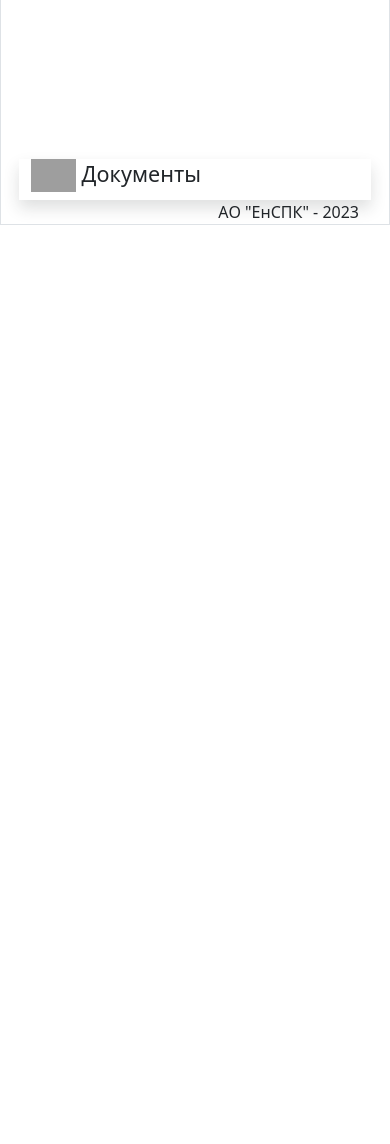
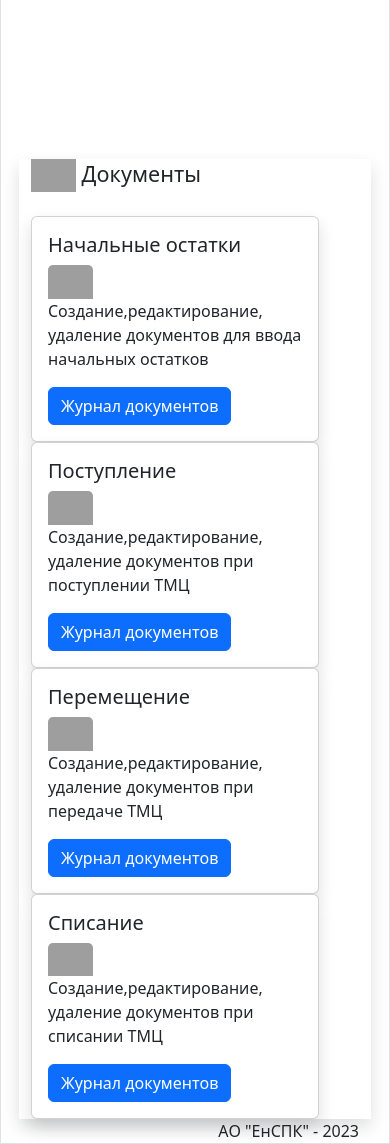
Before and after one commit to Pisych72/WRH, a Django app: page /docs/ in a window 390 px wide. Shown: the part 672-1816 px from the top of the page. Before the commit the page ends 897 px from the top, so only its background shows below. Run offline with Django 3.2, Linux system fonts and the light colour scheme; some libraries are stand-ins or nearby versions; grey boxes are pictures that could not be loaded.

Commit message:
Страницы меню

```diff
--- a/whr/store/templates/store/Menu/Docs.html
+++ b/whr/store/templates/store/Menu/Docs.html
@@ -1,5 +1,69 @@
 {% extends 'store/menu.html' %}
 {% load static %}
 {% block DataArea %}
-<h4 class=" float=left"> <img src="{% static '/images/report3.png' %}" class="miniature"> Документы</h4>
+<h4 class="mb-4"> <img src="{% static '/images/report3.png' %}" class="miniature"> Документы</h4>
+
+<div class="row ">
+
+<div class="col-md-3">
+    <div class="card shadow" style="width: 18rem;">
+    <div class="card-body">
+    <h5 class="card-title">Начальные остатки</h5>
+     <img class="card-img-top miniature" src="{% static '/images/report3.png' %}" >
+    <p class="card-text">Создание,редактирование, удаление документов для ввода начальных остатков</p>
+    <a href="#" class="btn btn-primary">Журнал документов</a>
+    </div>
+    </div>
+</div>
+
+<div class="col-md-3">
+    <div class="card shadow" style="width: 18rem;">
+    <div class="card-body">
+    <h5 class="card-title">Поступление</h5>
+     <img class="card-img-top miniature" src="{% static '/images/report3.png' %}" >
+    <p class="card-text">Создание,редактирование, удаление документов при поступлении ТМЦ</p>
+    <a href="#" class="btn btn-primary">Журнал документов</a>
+    </div>
+    </div>
+</div>
+
+<div class="col-md-3">
+    <div class="card shadow" style="width: 18rem;">
+    <div class="card-body">
+    <h5 class="card-title">Перемещение</h5>
+     <img class="card-img-top miniature" src="{% static '/images/report3.png' %}" >
+    <p class="card-text">Создание,редактирование, удаление документов при передаче ТМЦ</p>
+    <a href="#" class="btn btn-primary">Журнал документов</a>
+    </div>
+    </div>
+</div>
+
+<div class="col-md-3">
+    <div class="card shadow" style="width: 18rem;">
+    <div class="card-body">
+    <h5 class="card-title">Списание</h5>
+     <img class="card-img-top miniature" src="{% static '/images/report3.png' %}" >
+    <p class="card-text">Создание,редактирование, удаление документов при списании ТМЦ</p>
+    <a href="#" class="btn btn-primary">Журнал документов</a>
+    </div>
+    </div>
+</div>
+
+</div>
+
+
+
+
+
+
+
+
+
+
+
+
+
+
+
+
 {% endblock DataArea %}
--- a/whr/store/templates/store/Menu/OperMenu.html
+++ /dev/null
@@ -1,5 +0,0 @@
-{% extends 'store/menu.html' %}
-{% load static %}
-{% block DataArea %}
-<h4 class=" float=left"> <img src="{% static '/images/report5.png' %}" class="miniature"> Операции</h4>
-{% endblock DataArea %}
--- /dev/null
+++ b/whr/store/templates/store/Menu/ReportMenu.html
@@ -0,0 +1,5 @@
+{% extends 'store/menu.html' %}
+{% load static %}
+{% block DataArea %}
+<h4 class=" float=left"> <img src="{% static '/images/report4.png' %}" class="miniature"> Отчеты</h4>
+{% endblock DataArea %}
--- a/whr/store/templates/store/menu.html
+++ b/whr/store/templates/store/menu.html
@@ -5,9 +5,9 @@
 {% if request.user.username == "Кладовщик" %}
 
 <a href="{% url 'DocMenu' %}" class="btn btn-light border border-white  nav-link mb-2 shadow  ">Документы</a>
-<a href="{% url 'OperMenu' %}" class="btn btn-light border border-white  nav-link mb-2 shadow ">Операции</a>
-<a href="#" class="btn btn-light border border-white  nav-link mb-2 shadow ">Отчеты</a>
-<a href="#" class="btn btn-light border border-white  nav-link mb-1 shadow ">Справочники</a>
+
+<a href="{% url 'ReportMenu' %}" class="btn btn-light border border-white  nav-link mb-2 shadow ">Отчеты</a>
+<a href="{% url 'SpravMenu' %}" class="btn btn-light border border-white  nav-link mb-1 shadow ">Справочники</a>
 
 {% else %}
  <a href="#" class="btn btn-light border border-white  nav-link mb-2 shadow ">Отчеты</a>
--- a/whr/store/urls.py
+++ b/whr/store/urls.py
@@ -7,6 +7,7 @@ urlpatterns=[
    path('main/',index,name='home'),
    path('out/',UserOut,name='UserOut'),
    path ('docs/',DocMenu,name='DocMenu'),
-   path ('oper/',OperMenu,name='OperMenu'),
+   path ('sprav/',SpravMenu,name='SpravMenu'),
+   path('report/', ReportMenu, name='ReportMenu'),
 
 ]
--- a/whr/store/views.py
+++ b/whr/store/views.py
@@ -14,14 +14,17 @@ from .models import *
 # Create your views here.
 
 def index(request):
-   return render(request, 'store/menu.html' )
+   return render(request, 'store/menu.html',{'title':'Центральный склад'} )
 
 
 def DocMenu(request):
-   return render(request,'store/menu/Docs.html')
+   return render(request,'store/menu/Docs.html',{'title':'Документы'})
 
-def OperMenu(request):
-   return render(request,'store/menu/OperMenu.html')
+def SpravMenu(request):
+   return render(request,'store/menu/SpravMenu.html',{'title':'Справочники'})
+
+def ReportMenu(request):
+   return render(request,'store/menu/ReportMenu.html',{'title':'Отчеты'})
 
 
 def loginUser(request):
--- a/whr/whr/settings.py
+++ b/whr/whr/settings.py
@@ -25,7 +25,7 @@ SECRET_KEY = '_@951-#&*i8c2mr!ndhut1vy)v1_hz_8l7@#wyf63s#@w$ngrc'
 # SECURITY WARNING: don't run with debug turned on in production!
 DEBUG = True
 
-ALLOWED_HOSTS = []
+ALLOWED_HOSTS = ["127.0.0.1", "192.168.1.140",]
 
 
 # Application definition
```
Also changed, not shown: whr/store/templates/store/Menu/SpravMenu.html (added, +88 -0 lines), whr/db.sqlite3.
